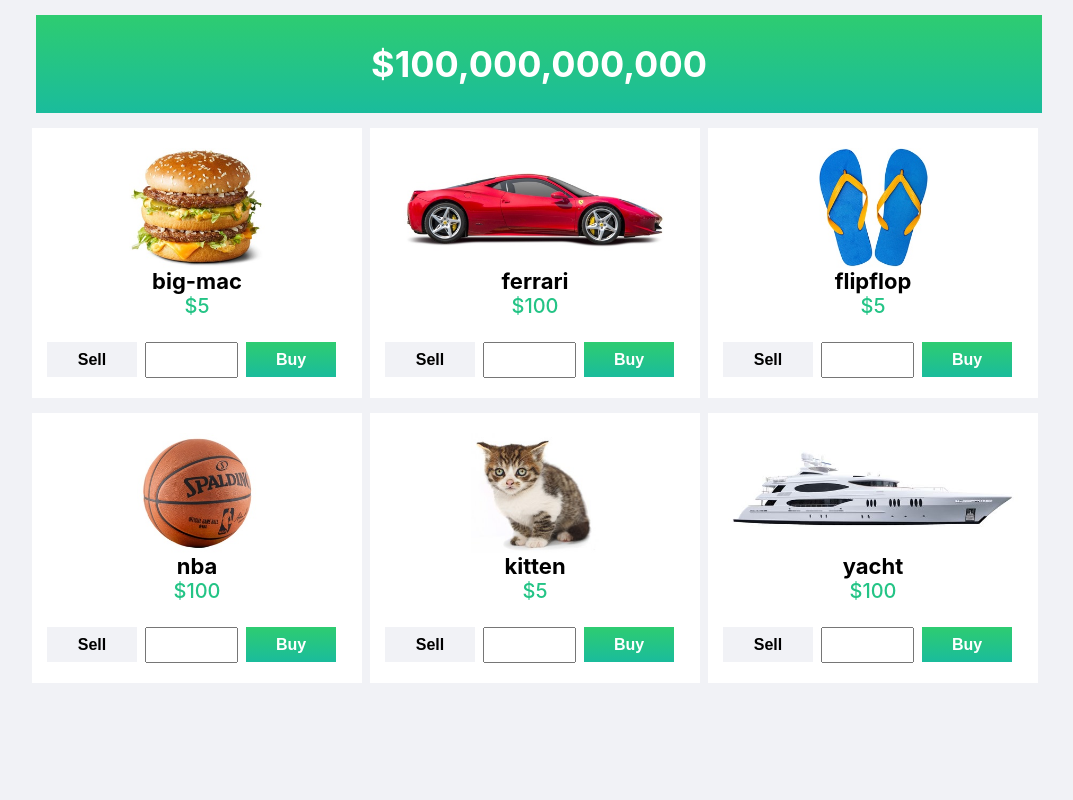
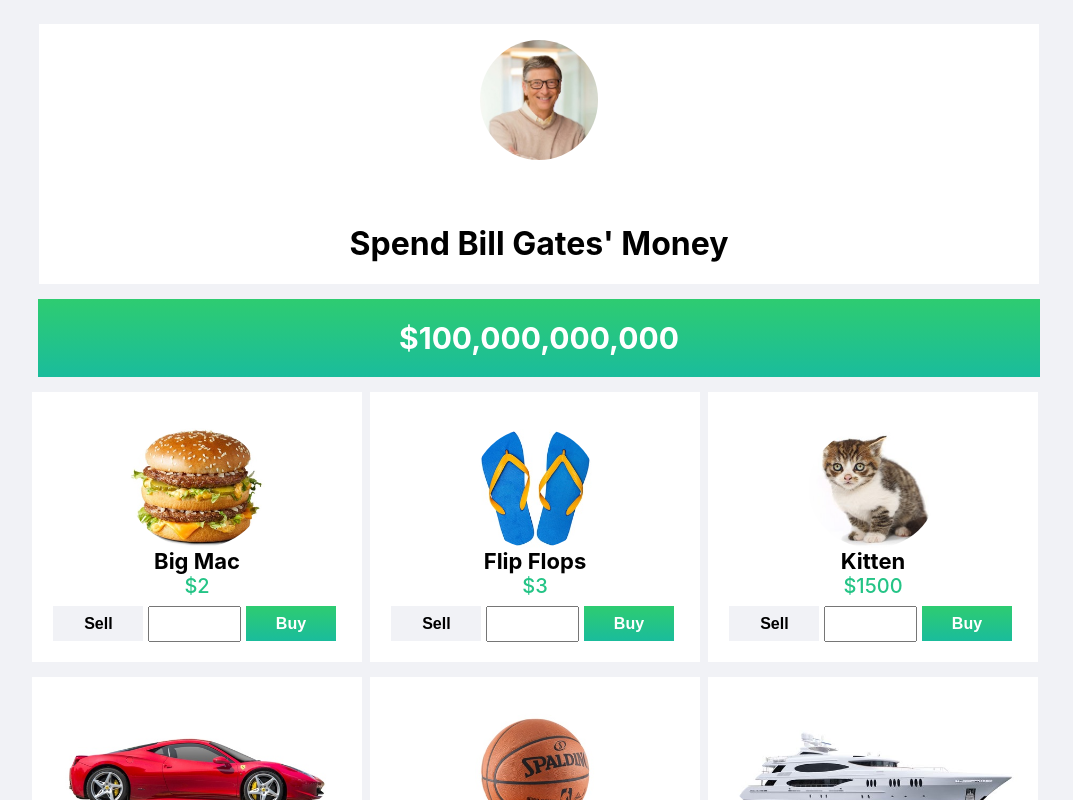
Before and after one commit to Eda-Inal/spend-money-app, a React (Create React App) app: page / in a window 1280 px wide. Shown: the top 800 px of the page, without its empty margins (101-1174 px from the left). Built offline with nearby package versions, Linux system fonts and the light colour scheme.

Commit message:
css edit

```diff
--- /dev/null
+++ b/src/components/Header/index.jsx
@@ -0,0 +1,17 @@
+import React from 'react'
+import "./styles.css"
+import billgates from  "../../data/images/billgates.jpg"
+
+function Header() {
+  return (
+    <div className='box'>
+
+            <img className= "img" src={billgates} alt="Bill Gates" />
+
+
+    <h1>Spend Bill Gates' Money</h1>
+    </div>
+  )
+}
+
+export default Header
--- /dev/null
+++ b/src/components/Header/styles.css
@@ -0,0 +1,24 @@
+.box {
+    margin-top: 1rem;
+    background-color: #fff;
+    width: 1000px;
+    height: 260px;
+    margin: auto;
+    margin-bottom: 10px;
+    font-weight: 700;
+    text-align: center;
+    display: flex;
+    flex-direction: column;
+    justify-content: center;
+    align-items: center;
+    position: relative;
+}
+
+.img {
+    margin-top: 1rem;
+    border-radius: 50%;
+}
+
+h1 {
+    margin-top: 20px;
+}
--- a/src/components/Main/Main.jsx
+++ b/src/components/Main/Main.jsx
@@ -2,10 +2,12 @@ import React from 'react';
 import "./styles.css"
 import Price from '../Price';
 import Page from '../Page';
+import Header from '../Header';
 
 function Main() {
   return (
     <div className='container'>
+      <Header/>
       <Price/>
       <div>
         <Page />
--- a/src/components/Main/styles.css
+++ b/src/components/Main/styles.css
@@ -1,7 +1,7 @@
 .container{
     text-align: center;
     width: 1100px;
-    margin: auto;
+    margin: 1.5rem auto;
 }
 body{
     background-color: #f1f2f6;
--- a/src/components/Page/styles.css
+++ b/src/components/Page/styles.css
@@ -27,13 +27,14 @@ button{
 
 }
 .btn-sell{
-    margin-right: 0.5rem;
+    margin-right: 0.3rem;
+    margin-left: 0.4rem;
     background: #f1f2f6;
     /* background: linear-gradient(180deg,#f53b82,#f53b57); */
     border: none;
 }
 .btn-buy{
-    margin-left: 0.5rem;
+    margin-left: 0.3rem;
     background: linear-gradient(180deg,#2ecc71,#1abc9c);
     border:none;
     color: #fff;
--- a/src/components/Price/styles.css
+++ b/src/components/Price/styles.css
@@ -4,8 +4,8 @@
    margin: 15px auto ;
 
     background: linear-gradient(180deg,#2ecc71,#1abc9c);
-   padding: 3px;
-font-size: 18px;
-    font-weight: 700;
+   padding: 1px;
+font-size: 15px;
+    font-weight: 500;
     color: #fff;
 }
--- a/src/data/data.jsx
+++ b/src/data/data.jsx
@@ -9,34 +9,37 @@ import yacht from "./images/yacht.jpg";
     [
         {
             id:1,
-        name : "big-mac",
-        price: 5,
+        name : "Big Mac",
+        price: 2,
         image:bigmac
-        },{
+        },
+        {
             id:2,
-        name : "ferrari",
-        price: 100,
-        image:ferrari
+        name : "Flip Flops",
+        price: 3,
+        image:flipflop
         },
         {
             id:3,
-        name : "flipflop",
-        price: 5,
-        image:flipflop
-        },{
+        name : "Kitten",
+        price: 1500,
+        image:kitten
+        },
+        {
             id:4,
-        name : "nba",
-        price: 100,
+        name : "Ferrari",
+        price: 250000,
+        image:ferrari
+        },
+        ,{
+            id:5,
+        name : "NBA Team",
+        price: 21200100,
         image:nba
-        },  {
-            id:5,
-        name : "kitten",
-        price: 5,
-        image:kitten
-        },{
+        },  ,{
             id:6,
-        name : "yacht",
-        price: 100,
+        name : "Yacht",
+        price: 700500 ,
         image:yacht
         }
 
```
Also changed, not shown: src/data/images/billgates.jpg (added).
